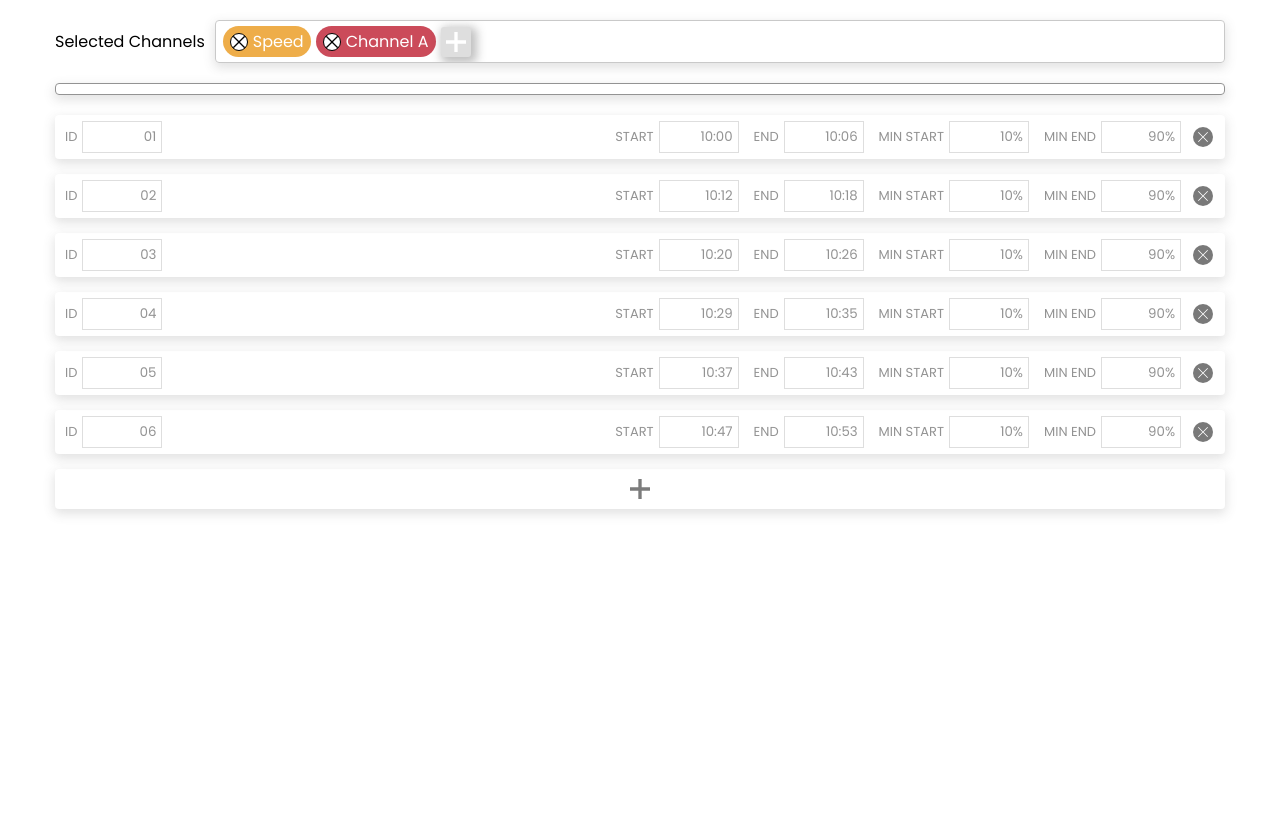
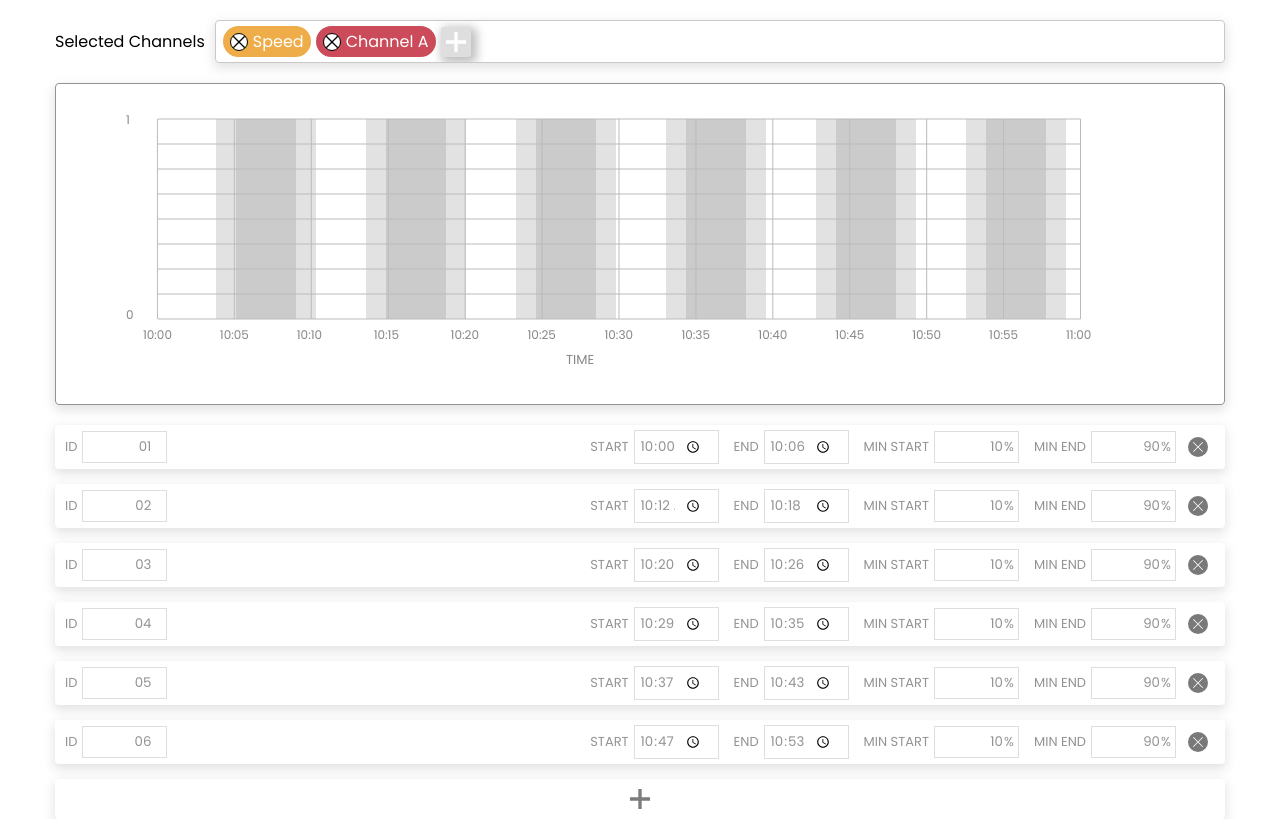
Before and after one commit to noriermeni/timeline-task, a React app: page / in a window 1280 px wide. Built offline with nearby package versions, Linux system fonts and the light colour scheme.

Commit message:
Test drawing lines with svg tags

```diff
--- a/src/App.js
+++ b/src/App.js
@@ -15,43 +15,43 @@ class App extends Component {
                     phaseId: 1,
                     start: '10:00',
                     end: '10:06',
-                    minStart: '10%',
-                    minEnd: '90%',
+                    minStart: '10',
+                    minEnd: '90',
                 },
                 {
                     phaseId: 2,
                     start: '10:12',
                     end: '10:18',
-                    minStart: '10%',
-                    minEnd: '90%',
+                    minStart: '10',
+                    minEnd: '90',
                 },
                 {
                     phaseId: 3,
                     start: '10:20',
                     end: '10:26',
-                    minStart: '10%',
-                    minEnd: '90%',
+                    minStart: '10',
+                    minEnd: '90',
                 },
                 {
                     phaseId: 4,
                     start: '10:29',
                     end: '10:35',
-                    minStart: '10%',
-                    minEnd: '90%',
+                    minStart: '10',
+                    minEnd: '90',
                 },
                 {
                     phaseId: 5,
                     start: '10:37',
                     end: '10:43',
-                    minStart: '10%',
-                    minEnd: '90%',
+                    minStart: '10',
+                    minEnd: '90',
                 },
                 {
                     phaseId: 6,
                     start: '10:47',
                     end: '10:53',
-                    minStart: '10%',
-                    minEnd: '90%',
+                    minStart: '10',
+                    minEnd: '90',
                 },
             ],
             channels: [
@@ -86,6 +86,26 @@ class App extends Component {
                     isActive: false,
                 },
             ],
+            svgTimeName: 'TIME',
+            svgTimeLengths: [
+                '10:00',
+                '10:05',
+                '10:10',
+                '10:15',
+                '10:20',
+                '10:25',
+                '10:30',
+                '10:35',
+                '10:40',
+                '10:45',
+                '10:50',
+                '10:55',
+                '11:00',
+            ],
+            beatsLength: [
+                '0',
+                '1'
+            ],
         }
     }
 
@@ -93,6 +113,7 @@ class App extends Component {
     removePhaseElement = (phaseId) => {
         let timePhases = [...this.state.timePhases]
         timePhases.splice(timePhases.findIndex(i => i.phaseId === phaseId ), 1);
+        timePhases.map((e, idx) => e.phaseId = ++idx )
         this.setState({ timePhases, timePhases });
     }
     // Function used to remove Phase Object from Array - END
@@ -146,7 +167,11 @@ class App extends Component {
                     />
 
                     <GraphContainer
-
+                        phases={this.state.timePhases}
+                        channels={this.state.channels}
+                        svgTimeLengths={this.state.svgTimeLengths}
+                        svgTimeName={this.state.svgTimeName}
+                        beatsLength={this.state.beatsLength}
                     />
 
                     <BottomContainer
--- a/src/components/bottomElement/index.js
+++ b/src/components/bottomElement/index.js
@@ -9,6 +9,7 @@ const BottomElement = (props) => {
             <div className="id_input_element">
                 <p className="input_title">ID</p>
                 <input
+                    type="text"
                     className="input"
                     value={phaseId < 10 ? ("0" + phaseId).slice(-2) : phaseId}
                     name="start"
@@ -18,6 +19,7 @@ const BottomElement = (props) => {
             <div className="input_element">
                 <p className="input_title">START</p>
                 <input
+                    type="time"
                     className="input"
                     value={start}
                     name="start"
@@ -27,6 +29,7 @@ const BottomElement = (props) => {
             <div className="input_element">
                 <p className="input_title">END</p>
                 <input
+                    type="time"
                     className="input"
                     value={end}
                     name="end"
@@ -35,21 +38,27 @@ const BottomElement = (props) => {
             </div>
             <div className="input_element">
                 <p className="input_title">MIN START</p>
+                <span className="inputSymbol">
                     <input
+                        type="text"
                         className="input"
                         value={minStart}
                         name="minStart"
                         onChange={ (e) => props.onChangePhaseElements({ name: e.target.name, value: e.target.value, phaseId: phaseId } )}
                     />
+                </span>
             </div>
             <div className="input_element">
                 <p className="input_title">MIN END</p>
+                <span className="inputSymbol">
                     <input
+                        type="text"
                         className="input"
                         value={minEnd}
                         name="minEnd"
                         onChange={ (e) => props.onChangePhaseElements({ name: e.target.name, value: e.target.value, phaseId: phaseId } )}
                     />
+                </span>
             </div>
             <div className="remove_button_container">
                 <span
--- a/src/components/bottomElement/style.scss
+++ b/src/components/bottomElement/style.scss
@@ -2,6 +2,7 @@
     display: flex;
     border-radius: 4px;
     padding: 5px;
+    padding-right: 10px;
     color: #939393;
     margin-bottom: 15px;
     box-shadow: 0px 4px 11px 1px rgb(85 85 85 / 17%);
@@ -18,6 +19,19 @@
         width: max-content;
         padding-left: 5px;
         padding-right: 5px;
+        .inputSymbol {
+            position: relative;
+            &::after {
+                content: "%";
+                position: absolute;
+                right: 5px;
+                color: #939393;
+                width: 10px;
+                font-size: 13px;
+                top: 50%;
+                transform: translateY(-50%);
+            }
+        }
     }
     .input_title {
         padding-right: 5px;
@@ -26,8 +40,9 @@
 
     }
     .input {
-        width: 80px;
+        width: 85px;
         padding: 5px;
+        padding-right: 15px;
         color: #939393;
         text-align: end;
         background-color: #ffffff;
--- /dev/null
+++ b/src/components/svgGraphComponents/index.js
@@ -0,0 +1,56 @@
+import React, { useState, useRef, useEffect } from 'react';
+import "./style.scss"
+
+const GraphContainer = (props) => {
+    const svgRef = useRef()
+    const [ numbers, setNumbers ] = useState([1, 2, 3, 4, 5, 6, 7, 8, 9])
+
+    return (
+        <svg
+            className="svgContainer"
+            // ref=()
+        >
+            { React.Children.toArray (
+                props.phases.map((phase, i) =>
+                    <g className="bar" transform={"translate(" + 150 * (i + 1) + ",0)"}>
+                        <rect fill="#E2E2E2" height="200px" y={25} x="0" width="20"></rect>
+                        <rect fill="#CBCBCB" height="200px" y={25} x={20} width="60"></rect>
+                        <rect fill="#E2E2E2" height="200px" y={25} x={80} width="20"></rect>
+                    </g>
+                )
+            )}
+
+            <g className="horizontalLines">
+                {React.Children.toArray (
+                    numbers.map(item =>
+                        <line stroke="#BBBBBB" strokeWidth="1" x1={92} x2={1014.51} y1={ 25 * item } y2={ 25 * item }></line>
+                    )
+                )}
+            </g>
+
+            <g>
+                { React.Children.toArray (
+                    props.svgTimeLengths.map((element, i) =>
+                        <line stroke="#BBBBBB" strokeWidth="1" x1={(76.9230769231 * ++i) + 14.51 } x2={(76.9230769231 * i) + 14.51 } y1="25" y2="225"></line>
+                    )
+                )}
+            </g>
+
+            <g>
+                { React.Children.toArray (
+                    props.svgTimeLengths.map((element, i) =>
+                        <text style={{ fontSize: 12, fill: '#868686' }} x={ (76.9230769231 * ++i) } y="245">{element}</text>
+                    )
+                )}
+                <text style={{ fontSize: 13, fill: '#868686' }} x="500" y="270" className="label-title">{props.svgTimeName}</text>
+            </g>
+
+            <g className="labels y-labels">
+                <text style={{ fontSize: 12, fill: '#868686' }} x={60} y={225}>{props.beatsLength[0]}</text>
+                <text style={{ fontSize: 12, fill: '#868686' }} x={60} y={30}>{props.beatsLength[1]}</text>
+            </g>
+        </svg>
+    );
+}
+
+export default GraphContainer
--- /dev/null
+++ b/src/components/svgGraphComponents/style.scss
@@ -0,0 +1,4 @@
+.svgContainer {
+    width: 1200px;
+    height: 300px;
+}
--- a/src/containers/graphContainer/index.js
+++ b/src/containers/graphContainer/index.js
@@ -1,13 +1,25 @@
-import React, { useState } from 'react';
+import React, { useState, useRef, useEffect } from 'react';
+import SvgGraphComponents from '../../components/svgGraphComponents'
 import "./style.scss"
 
 // import Scissors from '../../assets/icons/scissors.svg'
 
-const GraphContainer = () => {
+const GraphContainer = (props) => {
+    const [ phases, setPhases ] = useState(props.phases)
+    const [ channels, setChannels ] = useState(props.channels)
+    const [ horizontalLines, setHorizontalLines] = useState([])
 
     return (
-        <div className="graph_container">
-            {/* <Scissors /> */}
+        <div
+            className="graphContainer"
+        >
+            <SvgGraphComponents
+                svgTimeLengths={props.svgTimeLengths}
+                svgTimeName={props.svgTimeName}
+                beatsLength={props.beatsLength}
+                phases={phases}
+                channels={channels}
+            />
         </div>
     );
 }
--- a/src/containers/graphContainer/style.scss
+++ b/src/containers/graphContainer/style.scss
@@ -1,8 +1,8 @@
-.graph_container {
+.graphContainer {
     display: flex;
     border: 1px solid #939393;
     border-radius: 4px;
-    padding: 5px;
+    padding: 10px;
     margin-bottom: 20px;
     box-shadow: 0px 4px 11px 1px rgb(85 85 85 / 17%);
     -webkit-box-shadow: 0px 4px 11px 1px rgb(85 85 85 / 17%);
--- a/src/modals/modalPhases/index.js
+++ b/src/modals/modalPhases/index.js
@@ -3,12 +3,17 @@ import ModalWrapper from '../modalWrapper'
 import './style.scss'
 
 const ModalPhases = (props) => {
+    const [ alertError, setAlertError ] = useState (false)
+    const [ alertSuccess, setAlertSuccess ] = useState (false)
+    const [ alertText, setAlertText ] = useState('')
+
     const [ start, setStart] = useState('')
     const [ end, setEnd ] = useState('')
     const [ minStart, setMinStart ] = useState('')
     const [ minEnd, setMinEnd ] = useState('')
 
     const addNewPhaseElement = () => {
+        if( start !== '' && end !== '' && minStart !== '' && minEnd !== '' ) {
             props.addNewPhaseElement({
                 phaseId: props.timePhasesLength + 1,
                 start,
@@ -20,6 +25,14 @@ const ModalPhases = (props) => {
             setEnd('')
             setMinStart('')
             setMinEnd('')
+            setAlertSuccess(true)
+            setAlertError(false)
+            setAlertText('Phase is added successfully!')
+        } else {
+            setAlertError(true)
+            setAlertSuccess(false)
+            setAlertText('Please, check inputs are empty!')
+        }
     }
 
     return (
@@ -33,6 +46,7 @@ const ModalPhases = (props) => {
                     <div className="inputContainer">
                         <p className="inputLabel">Start</p>
                         <input
+                            type="time"
                             className="input"
                             name={'start'}
                             value={start}
@@ -42,6 +56,7 @@ const ModalPhases = (props) => {
                     <div className="inputContainer">
                         <p className="inputLabel">End</p>
                         <input
+                            type="time"
                             className="input"
                             name={'end'}
                             value={end}
@@ -51,6 +66,7 @@ const ModalPhases = (props) => {
                     <div className="inputContainer">
                         <p className="inputLabel">Min Start</p>
                         <input
+                            type="text"
                             className="input"
                             name={'minStart'}
                             value={minStart}
@@ -60,6 +76,7 @@ const ModalPhases = (props) => {
                     <div className="inputContainer">
                         <p className="inputLabel">Min End</p>
                         <input
+                            type="text"
                             className="input"
                             name={'minEnd'}
                             value={minEnd}
@@ -71,6 +88,7 @@ const ModalPhases = (props) => {
                         type="button"
                         onClick={ () => addNewPhaseElement() }
                     >Add New Phase</button>
+                    <p className={alertError ? 'alert alertError' : alertSuccess ? 'alert alertSuccess' : 'alertHiden' }>{alertText}</p>
                 </div>
             </ModalWrapper>
         </>
```
Also changed, not shown: src/modals/modalPhases/style.scss (+18 -0 lines). Lines whose indentation alone changed are shown as unchanged.
